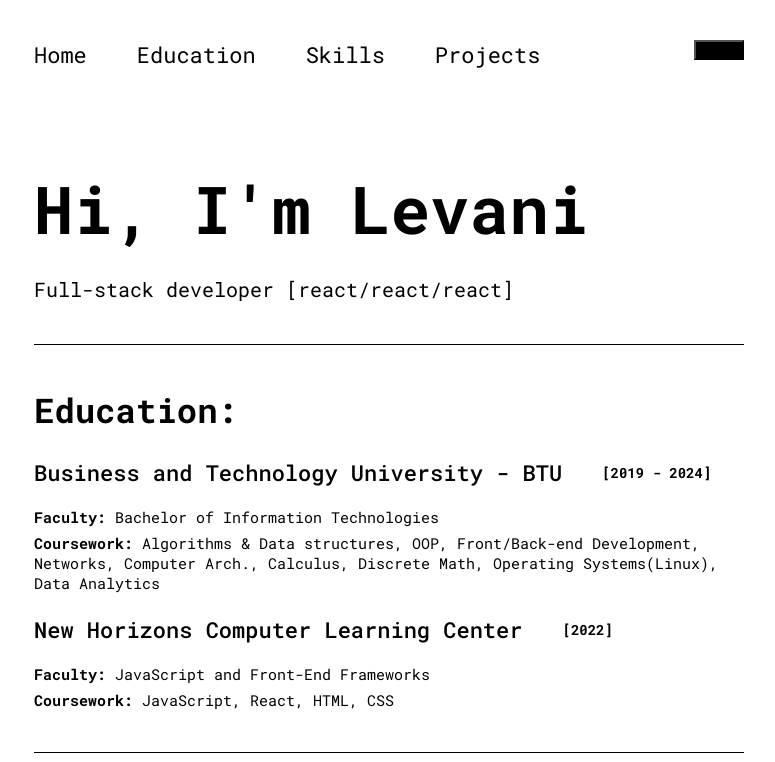
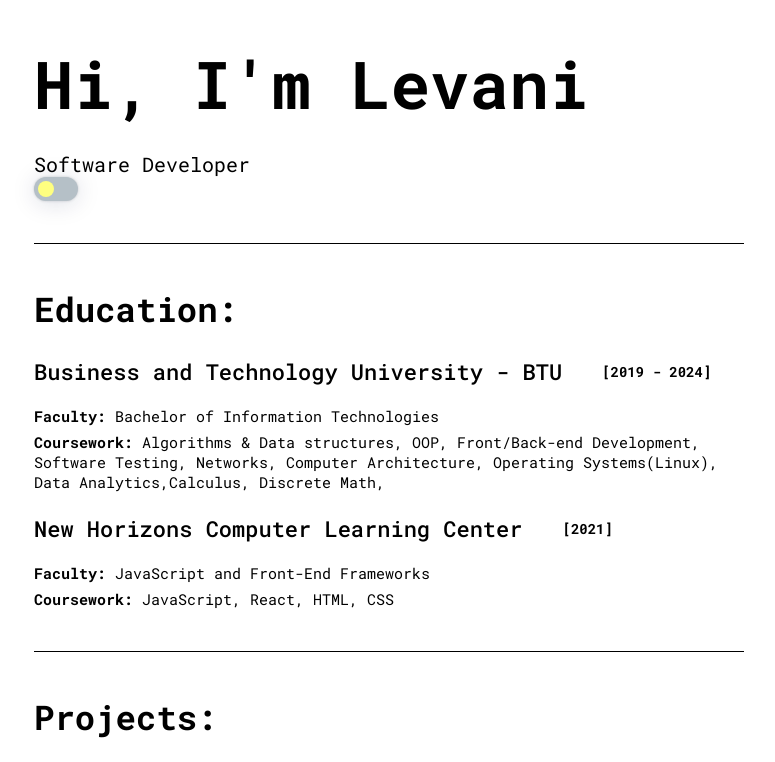
Before and after one commit to LBLBLBLBLBLB/levanib, a website built with Vite: page index.html in a window 1280 px wide. Shown: the top 762 px of the page, without its empty margins (251-1026 px from the left). Built offline with nearby package versions, Linux system fonts and the light colour scheme.

Commit message:
add theme switcher

```diff
--- a/index.html
+++ b/index.html
@@ -8,20 +8,17 @@
   </head>
   <body>
     <div class="content">
-      <nav>
-        <ul class="nav-links">
-          <li><a class="nav-link" href="#">Home</a></li>
-          <li><a class="nav-link" href="#">Education</a></li>
-          <li><a class="nav-link" href="#">Skills</a></li>
-          <li><a class="nav-link" href="#">Projects</a></li>
-        </ul>
-        <button class="switch-theme"></button>
-      </nav>
       <section class="about-section">
-        <h2>Hi, I'm Levani</h2>
-        <p>Full-stack developer [react/react/react]</p>
-        <div></div>
+        <div>
+          <h2>Hi, I'm Levani</h2>
+          <p>Software Developer</p>
+        </div>
+        <label class="switch">
+          <input type="checkbox" id="theme-switcher" />
+          <span class="slider round"></span>
+        </label>
       </section>
+      <div class="links"></div>
       <div class="line"></div>
       <section class="education-section">
         <h3>Education:</h3>
@@ -35,14 +32,15 @@
           </p>
           <p class="edu-txt">
             <span>Coursework: </span>Algorithms & Data structures, OOP,
-            Front/Back-end Development, Networks, Computer Arch., Calculus,
-            Discrete Math, Operating Systems(Linux), Data Analytics
+            Front/Back-end Development, Software Testing, Networks, Computer
+            Architecture, Operating Systems(Linux), Data Analytics,Calculus,
+            Discrete Math,
           </p>
         </div>
         <div class="education">
           <div class="education-name">
             <h4>New Horizons Computer Learning Center</h4>
-            <p>[2022]</p>
+            <p>[2021]</p>
           </div>
           <p class="edu-txt">
             <span>Faculty: </span>JavaScript and Front-End Frameworks
@@ -171,7 +169,7 @@
         <p>
           <span>Tech Stack:</span>
           JavaScript/TypeScript, Python, HTML, CSS, React, TailwindCss,
-          Node.js(basics), SQL, Git, Github, npm, Linux(Ubuntu) VS code,
+          Node.js(basics), SQL, Git, Github, npm, Linux(Ubuntu), VS code,
         </p>
       </section>
     </div>
--- a/main.js
+++ b/main.js
@@ -1,5 +1,5 @@
 const root_colors = document.querySelector(":root");
-const theme_switch = document.querySelector(".switch-theme");
+const theme_switch = document.getElementById("theme-switcher");
 
 let isDarkMode = false;
 
--- a/style.css
+++ b/style.css
@@ -1,3 +1,4 @@
+/* general styles */
 @import url("https://fonts.googleapis.com/css2?family=Roboto+Mono:wght@300;400;500;600;700;900&display=swap");
 
 :root {
@@ -27,6 +28,8 @@ body {
   transition: background-color 0.3s ease, color 0.3s ease;
   background-color: var(--background-color);
 }
+
+/* main content */
 .content {
   padding: 4rem 2rem;
   max-width: 75rem;
@@ -48,11 +51,7 @@ li {
   font-size: 2.2rem;
   text-decoration: none;
 }
-.switch-theme {
-  width: 5rem;
-  height: 2rem;
-  background-color: black;
-}
+
 h2 {
   font-size: 6.6rem;
   font-weight: 700;
@@ -137,3 +136,54 @@ h4 {
 .skills-section p span {
   font-weight: 700;
 }
+
+/* theme switcher */
+.switch {
+  position: relative;
+  display: inline-block;
+  width: 44px;
+  height: 24px;
+}
+.switch input {
+  opacity: 0;
+  width: 0;
+  height: 0;
+}
+.switch input:checked + .slider {
+  background-color: #476173;
+}
+.switch input:checked + .slider:before {
+  transform: translateX(20px);
+  background-color: transparent;
+  border-radius: 50%;
+  border-top-color: transparent;
+  border-left-color: transparent;
+  border-right-color: transparent;
+  box-shadow: inset -5px -3px 0 #d8e9ef;
+}
+.switch .slider {
+  position: absolute;
+  cursor: pointer;
+  top: 0;
+  left: 0;
+  right: 0;
+  bottom: 0;
+  background-color: #b5c0c7;
+  transition: 0.4s;
+  border-radius: 20px;
+  box-shadow: 0 0 0.25em rgba(67, 71, 85, 0.27),
+    0.2px 0.2em 24px 0 rgba(1, 29, 77, 0.15);
+}
+.switch .slider:before {
+  position: absolute;
+  content: "";
+  height: 16px;
+  width: 16px;
+  left: 4px;
+  bottom: 4px;
+  background-color: #ffff80;
+  transition: 0.4s;
+  border-radius: 50%;
+  text-align: center;
+  line-height: 16px;
+}
```
